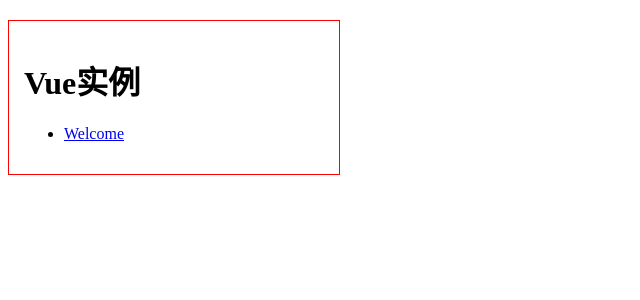
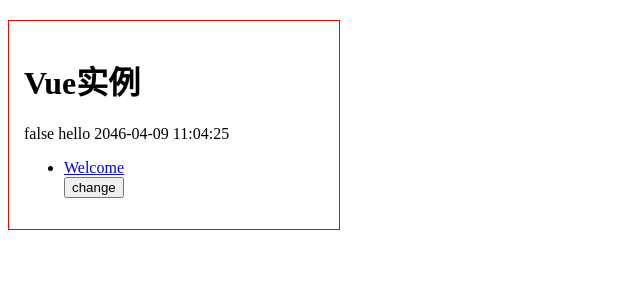
Before and after one commit to yygs-yyss/laboratory-reservation-system, a Vue app: page / in a window 1280 px wide. Before the commit this address had no page. Shown: the top 300 px of the page, without its empty margins (0-640 px from the left). Built offline with nearby package versions, Linux system fonts and the light colour scheme.

Commit message:
2021.03.16

```diff
--- a/src/App.vue
+++ b/src/App.vue
@@ -1,7 +1,7 @@
 <template>
   <div id="app">
     <sidebar id="sidebar" />
-    <router-view id="router" :key="$router.path" />
+    <router-view id="router1" :key="$router.path" />
   </div>
 </template>
 
--- a/src/router/index.ts
+++ b/src/router/index.ts
@@ -1,5 +1,4 @@
 import { createRouter, createWebHashHistory, RouteRecordRaw } from "vue-router";
-import Home from "../views/Home.vue";
 
 const routes: Array<RouteRecordRaw> = [
   {
--- a/src/views/Sidebar.vue
+++ b/src/views/Sidebar.vue
@@ -1,8 +1,49 @@
 <template>
   <div>
     <h1>Vue实例</h1>
+    {{ isshow ? "true" : "false " }}
+    {{ message }}
+    {{ replaceDate(user.inserttime) }}
     <ul>
       <li><router-link to="/example01">Welcome</router-link></li>
+      <button @click="change">change</button>
     </ul>
   </div>
 </template>
+<script>
+import { defineComponent } from "vue";
+
+export default defineComponent({
+  data: () => ({
+    isshow: false,
+    message: "hello",
+    user: {
+      name: "BO",
+      inserttime: "2046-04-09T11:04:25",
+      address: ""
+    }
+  }),
+  methods: {
+    change() {
+      this.user.name = "y";
+      this.message = this.message
+        .split("")
+        .reverse()
+        .join("");
+    },
+    addAddress() {
+      this.user.address = "956";
+    }
+  },
+  computed: {
+    myDate: function() {
+      return this.user.inserttime.replace("T", " ");
+    },
+    replaceDate() {
+      return date => {
+        return date.replace("T", " ");
+      };
+    }
+  }
+});
+</script>
```
